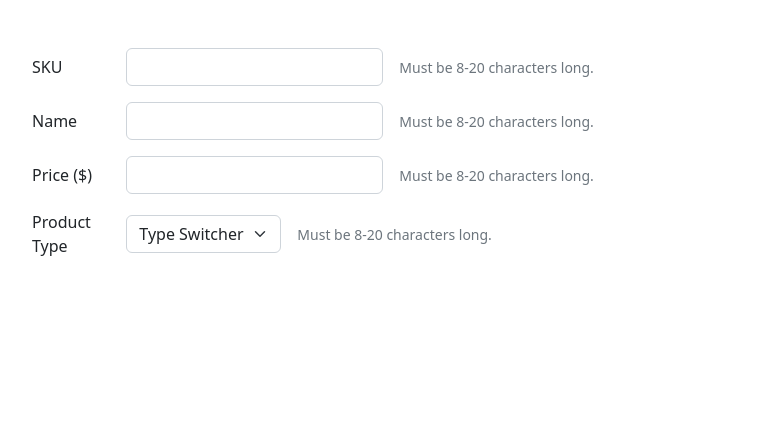
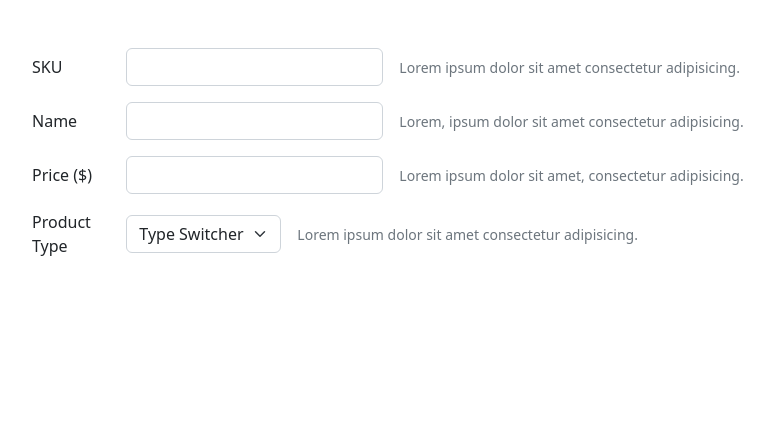
Before and after one commit to GunarsA/mvc_products, a PHP site: page /add-product in a window 1280 px wide. Shown: the part 58-501 px from the top of the page, without its empty margins (50-824 px from the left). Run offline with PHP 8.4, Linux system fonts and the light colour scheme.

```diff
--- a/view/productViews/add.php
+++ b/view/productViews/add.php
@@ -10,6 +10,7 @@
 
 <?php if (!empty($errors)) : ?>
     <div class="container alert alert-danger">
+        <h4>Didn't pass the server validation!</h4>
         <?php foreach ($errors as $error) : ?>
             <div><?= $error ?></div>
         <?php endforeach; ?>
@@ -20,65 +21,77 @@
     <form method="post" id="product-form" class="needs-validation" novalidate>
         <fieldset>
             <div class="row mb-3 g-3 align-items-center">
-                <div class="col-sm-1">
+                <div class="col-sm-2 col-lg-1">
                     <label for="sku" class="col-form-label">SKU</label>
                 </div>
-                <div class="col-auto position-relative">
-                        <input required type="text" id="sku" name="sku" value="<?= $product['sku'] ?? '' ?>" class="form-control" aria-describedby="skuHelpInline">
-                        <div id="spinner" class="spinner-border text-primary position-absolute d-none" role="status">
-                            <span class="visually-hidden">Loading...</span>
-                        </div>
+                <div class="col-sm-auto position-relative">
+                    <input required type="text" id="sku" name="sku" value="<?= $product['sku'] ?? '' ?>" class="form-control" aria-describedby="skuHelpInline">
+                    <div id="spinner" class="spinner-border text-primary position-absolute d-none" role="status">
+                        <span class="visually-hidden">Loading...</span>
+                    </div>
+                    <div id="skuFeedback" class="invalid-feedback">
+                        Please choose a SKU.
+                    </div>
                 </div>
-                <div class="col-auto">
+                <div class="col-sm-auto">
                     <span id="skuHelpInline" class="form-text">
-                        Must be 8-20 characters long.
+                        Lorem ipsum dolor sit amet consectetur adipisicing.
                     </span>
                 </div>
             </div>
 
             <div class="row mb-3 g-3 align-items-center">
-                <div class="col-sm-1">
+                <div class="col-sm-2 col-lg-1">
                     <label for="name" class="col-form-label">Name</label>
                 </div>
-                <div class="col-auto">
+                <div class="col-sm-auto">
                     <input required type="text" id="name" name="name" value="<?= $product['name'] ?? '' ?>" class="form-control" aria-describedby="nameHelpInline">
+                    <div class="invalid-feedback">
+                        Please choose a name.
+                    </div>
                 </div>
-                <div class="col-auto">
+                <div class="col-sm-auto">
                     <span id="nameHelpInline" class="form-text">
-                        Must be 8-20 characters long.
+                        Lorem, ipsum dolor sit amet consectetur adipisicing.
                     </span>
                 </div>
             </div>
             <div class="row mb-3 g-3 align-items-center">
-                <div class="col-sm-1">
+                <div class="col-sm-2 col-lg-1">
                     <label for="price" class="col-form-label">Price ($)</label>
                 </div>
-                <div class="col-auto">
+                <div class="col-sm-auto">
                     <input required type="number" step=".01" id="price" name="price" value="<?= $product['sku'] ?? '' ?>" class="form-control" aria-describedby="priceHelpInline">
+                    <div class="invalid-feedback">
+                        Please set a price.
+                    </div>
                 </div>
-                <div class="col-auto">
+                <div class="col-sm-auto">
                     <span id="priceHelpInline" class="form-text">
-                        Must be 8-20 characters long.
+                        Lorem ipsum dolor sit amet, consectetur adipisicing.
                     </span>
                 </div>
             </div>
         </fieldset>
 
         <div class="row mb-3 g-3 align-items-center">
-            <div class="col-sm-1">
+            <div class="col-sm-2 col-lg-1">
                 <label for="productType">Product Type</label>
             </div>
-            <div class="col-auto">
+            <div class="col-sm-auto">
                 <select required id="productType" name="type" class="form-select">
                     <option selected value="">Type Switcher</option>
                     <option value="DVD">DVD</option>
                     <option value="Book">Book</option>
                     <option value="Furniture">Furniture</option>
                 </select>
+                <div class="invalid-feedback">
+                    Please choose a product type.
+                </div>
             </div>
-            <div class="col-auto">
+            <div class="col-sm-auto">
                 <span id="priceHelpInline" class="form-text">
-                    Must be 8-20 characters long.
+                    Lorem ipsum dolor sit amet consectetur adipisicing.
                 </span>
             </div>
         </div>
@@ -86,13 +99,13 @@
         <div id="descriptions">
             <fieldset id="discDescription" class="d-none">
                 <div class="row mb-3 g-3 align-items-center">
-                    <div class="col-sm-1">
+                    <div class="col-sm-2 col-lg-1">
                         <label for="size" class="col-form-label">Size (MB)</label>
                     </div>
-                    <div class="col-auto">
+                    <div class="col-sm-auto">
                         <input type="number" step=".01" id="size" name="size" class="form-control">
                     </div>
-                    <div class="col-auto">
+                    <div class="col-sm-auto">
                         <span class="form-text">
                             Lorem ipsum, dolor sit amet consectetur adipisicing elit. Inventore, consequatur.
                         </span>
@@ -102,13 +115,13 @@
 
             <fieldset id="bookDescription" class="d-none">
                 <div class="row mb-3 g-3 align-items-center">
-                    <div class="col-sm-1">
+                    <div class="col-sm-2 col-lg-1">
                         <label for="size" class="col-form-label">Weight (MB)</label>
                     </div>
-                    <div class="col-auto">
+                    <div class="col-sm-auto">
                         <input type="number" step=".01" id="weight" name="weight" class="form-control">
                     </div>
-                    <div class="col-auto">
+                    <div class="col-sm-auto">
                         <span class="form-text">
                             Lorem ipsum, dolor sit amet consectetur adipisicing elit. Inventore, consequatur.
                         </span>
@@ -118,39 +131,39 @@
 
             <fieldset id="furnitureDescription" class="d-none">
                 <div class="row mb-3 g-3 align-items-center">
-                    <div class="col-sm-1">
+                    <div class="col-sm-2 col-lg-1">
                         <label for="size" class="col-form-label">Height (CM)</label>
                     </div>
-                    <div class="col-auto">
+                    <div class="col-sm-auto">
                         <input type="number" step=".01" id="height" name="height" class="form-control">
                     </div>
-                    <div class="col-auto">
+                    <div class="col-sm-auto">
                         <span class="form-text">
                             Lorem ipsum, dolor sit amet consectetur adipisicing elit. Inventore, consequatur.
                         </span>
                     </div>
                 </div>
                 <div class="row mb-3 g-3 align-items-center">
-                    <div class="col-sm-1">
+                    <div class="col-sm-2 col-lg-1">
                         <label for="size" class="col-form-label">Width (CM)</label>
                     </div>
-                    <div class="col-auto">
+                    <div class="col-sm-auto">
                         <input type="number" step=".01" id="width" name="width" class="form-control">
                     </div>
-                    <div class="col-auto">
+                    <div class="col-sm-auto">
                         <span class="form-text">
                             Lorem ipsum, dolor sit amet consectetur adipisicing elit. Inventore, consequatur.
                         </span>
                     </div>
                 </div>
                 <div class="row mb-3 g-3 align-items-center">
-                    <div class="col-sm-1">
+                    <div class="col-sm-2 col-lg-1">
                         <label for="size" class="col-form-label">Length (CM)</label>
                     </div>
-                    <div class="col-auto">
+                    <div class="col-sm-auto">
                         <input type="number" step=".01" id="length" name="length" class="form-control">
                     </div>
-                    <div class="col-auto">
+                    <div class="col-sm-auto">
                         <span class="form-text">
                             Lorem ipsum, dolor sit amet consectetur adipisicing elit. Inventore, consequatur.
                         </span>
```
Also changed, not shown: public/script.js (+62 -59 lines).
